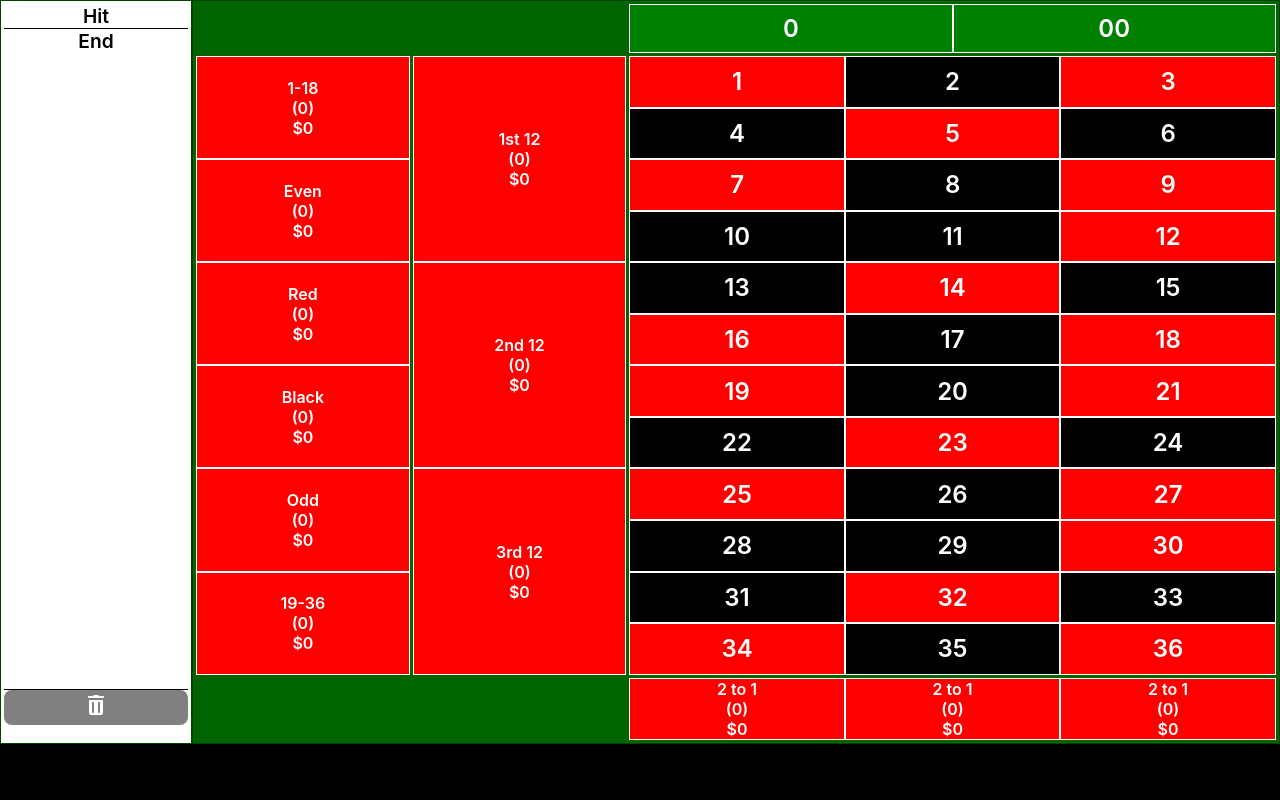
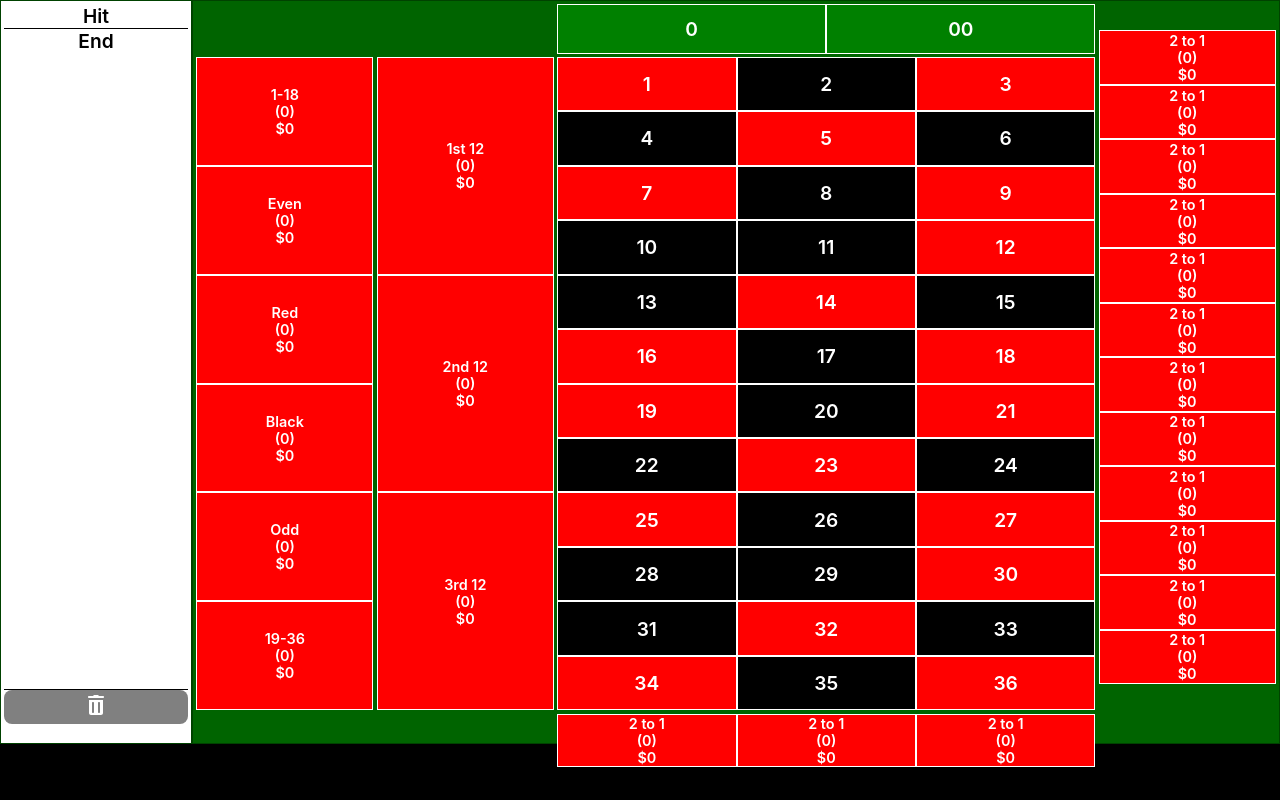
Before and after one commit to acagua/roulette-project, a React (Vite) app: page / in a window 1280 px wide. Built offline with nearby package versions, Linux system fonts and the light colour scheme.

Commit message:
change layout to column row template & add line bet styles

```diff
--- a/src/components/Board.tsx
+++ b/src/components/Board.tsx
@@ -55,6 +55,24 @@ export const Board = () => {
           <BetZone key={`${zone.type}${zone.id}`} zone={zone} betType={BetType.BET_2_TO_1}/>)
         }
       </div>
+      <div className="board-double-streets">
+      {
+          zones.filter(zone=>zone.type===ZoneTypes.COLUMN).map(zone=>
+          <BetZone key={`${zone.type}${zone.id}`} zone={zone} betType={BetType.BET_2_TO_1}/>)
+        }
+        {
+          zones.filter(zone=>zone.type===ZoneTypes.COLUMN).map(zone=>
+          <BetZone key={`${zone.type}${zone.id}`} zone={zone} betType={BetType.BET_2_TO_1}/>)
+        }
+        {
+          zones.filter(zone=>zone.type===ZoneTypes.COLUMN).map(zone=>
+          <BetZone key={`${zone.type}${zone.id}`} zone={zone} betType={BetType.BET_2_TO_1}/>)
+        }
+        {
+          zones.filter(zone=>zone.type===ZoneTypes.COLUMN).map(zone=>
+          <BetZone key={`${zone.type}${zone.id}`} zone={zone} betType={BetType.BET_2_TO_1}/>)
+        }
+      </div>
     </section>
   );
 };
--- a/src/styles/App.scss
+++ b/src/styles/App.scss
@@ -8,7 +8,6 @@
   justify-content: center;
   flex-wrap: wrap;
   height: 100vh;
-  // padding-top: 1rem;
   overflow: visible;
 }
 
@@ -59,7 +58,7 @@
 button {
   border-color: transparent;
   border-radius: 0.5rem;
-  font-size: 1.2rem;
+  font-size: 1rem;
   font-weight: 700;
   width: 100%;
   &:disabled {
--- a/src/styles/Board.scss
+++ b/src/styles/Board.scss
@@ -8,25 +8,11 @@
   background-color: darkgreen;
   border: solid variables.$section-border-color variables.$border-sm;
   display: grid;
+  font-size: 0.9rem;
   font-weight: 600;
   gap: 0.2rem;
-  grid-template-columns: repeat(5, 1fr);
-  grid-template-rows: repeat(14, 1fr);
-  // grid-template-areas:
-    //   "blank1 blank1 zeros zeros zeros"
-    //   "one2one dozens numbers numbers numbers"
-    //   "one2one dozens numbers numbers numbers"
-    //   "one2one dozens numbers numbers numbers"
-    //   "one2one dozens numbers numbers numbers"
-    //   "one2one dozens numbers numbers numbers"
-    //   "one2one dozens numbers numbers numbers"
-    //   "one2one dozens numbers numbers numbers"
-    //   "one2one dozens numbers numbers numbers"
-    //   "one2one dozens numbers numbers numbers"
-    //   "one2one dozens numbers numbers numbers"
-    //   "one2one dozens numbers numbers numbers"
-    //   "one2one dozens numbers numbers numbers"
-    //   "blank2 blank2 columns columns columns";
+  grid-template-columns: repeat(6, 1fr);
+  grid-template-rows: repeat(28, 1fr);
   height: variables.$upper-height;
   padding: 0.2rem;
   width: variables.$board-width;
@@ -35,45 +21,45 @@
 .board-zeros {
   display: grid;
   grid-column: 3 / 6;
+  grid-row: 1 / 3;
   grid-template-columns: 1fr 1fr;
-  // grid-area: zeros;
 }
 
 .board-dozens {
   display: grid;
   grid-column: 2 / 3;
-  grid-row: 2 / 14;
-  // grid-area: dozens;
+  grid-row: 3 / 28;
 }
 
 .board-columns {
   display: grid;
   grid-column: 3 / 6;
-  grid-row: 14  / 15;
+  grid-row: 28  / 30;
   grid-template-columns: 1fr 1fr 1fr;
-  // grid-area: columns;
 }
-
-
 
 .board-one2one {
   display:grid;
   grid-column: 1 / 2;
-  grid-row: 2 / 14;
-  // grid-area: one2one;
+  grid-row: 3 / 28;
 }
 
 .board-numbers {
   display: grid;
   grid-column: 3 / 6;
-  grid-row: 2 / 14;
+  grid-row: 3 / 28;
   grid-template-columns: 1fr 1fr 1fr;
-  // grid-area: numbers;
+}
+
+.board-double-streets {
+  display: grid;
+  grid-column: 6 / 7;
+  grid-row: 2 / 27;
 }
 
 .board-numbers-number {
   text-align: center;
-  font-size: 1.5rem;
+  font-size: 1.2rem;
 }
 
 .board-zone-border {
```
